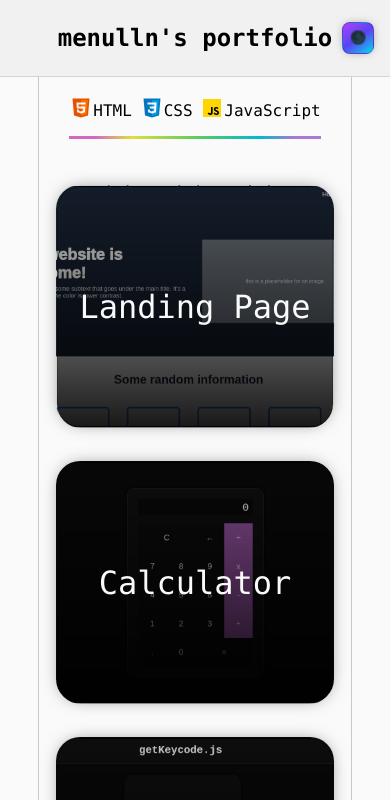
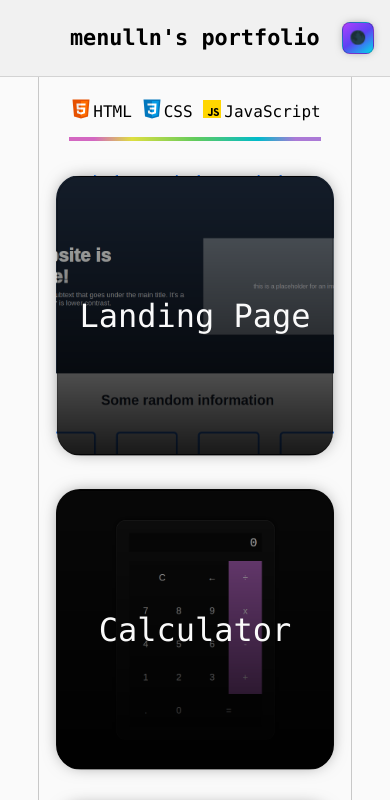
Before and after one commit to menulln/first-portfolio, a plain HTML site: page index.html in a window 390 px wide. Shown: the top 800 px of the page. Drawn offline with Linux system fonts and the light colour scheme.

Commit message:
Adjust responsive sizing

```diff
--- a/css/style.css
+++ b/css/style.css
@@ -21,14 +21,14 @@ header {
 header > h2 {
     margin-left: auto;
     margin-right: -3rem;
-    font-size: 1.5rem;
+    font-size: calc(1rem + 1.5vmin);
 }
 
 .button-darkmode {
     margin-left: auto;
     margin-right: 1rem;
-    width: 2rem;
-    height: 2rem;
+    width: calc(2rem + 0.1vmin);
+    height: calc(2rem + 0.1vmin);
     background-image: linear-gradient(144deg,#AF40FF, #5B42F3 50%,#00DDEB);
     border: 1px solid rgba(0, 0, 0, 0.2);
     border-radius: 8px;
@@ -63,8 +63,9 @@ main {
     display: flex;
     gap: 2vw;
     border-style: solid;
-    border-width: 3px;
+    border-width: 0.5vh;
     border-image: linear-gradient(90deg, #d367c1 10%, #dedf40 25%, #62cb5c 50%, #00bbcb 75%, #ab79d6 90%) 0 0 1 0;
+    font-size: clamp(1rem, 1vw, 1.5rem);
 }
 
 .html {
@@ -110,7 +111,7 @@ main {
 }
 
 .cards {
-    margin-top: 3.5vh;
+    margin-top: 2vh;
     min-width: 80vw;
     max-width: 80vw;
     display: flex;
@@ -120,23 +121,24 @@ main {
 
 .card {
     flex: 1 1 40vmin;
-    width: calc(1280px / 3);
-    height: calc(720px / 3);
+    min-width: 30vw;
+    max-width: 75vw;
+    height: 33vh;
     background-size: cover;
     background-position: top;
     border: 1px solid rgba(0, 0, 0, 0.2);
     border-radius: 24px;
     margin: 2vh;
     box-shadow: 0px 0px 18px -6px rgba(0, 0, 0, 0.6);
-    transition: all 0.5s;
+    transition: all 0.3s;
 }
 
 .card:hover {
-    transform: scale(1.05);
+    transform: scale(1.025);
 }
 
 .card:active {
-    transform: scale(1.05);
+    transform: scale(1.025);
 }
 
 .card-background {
```
